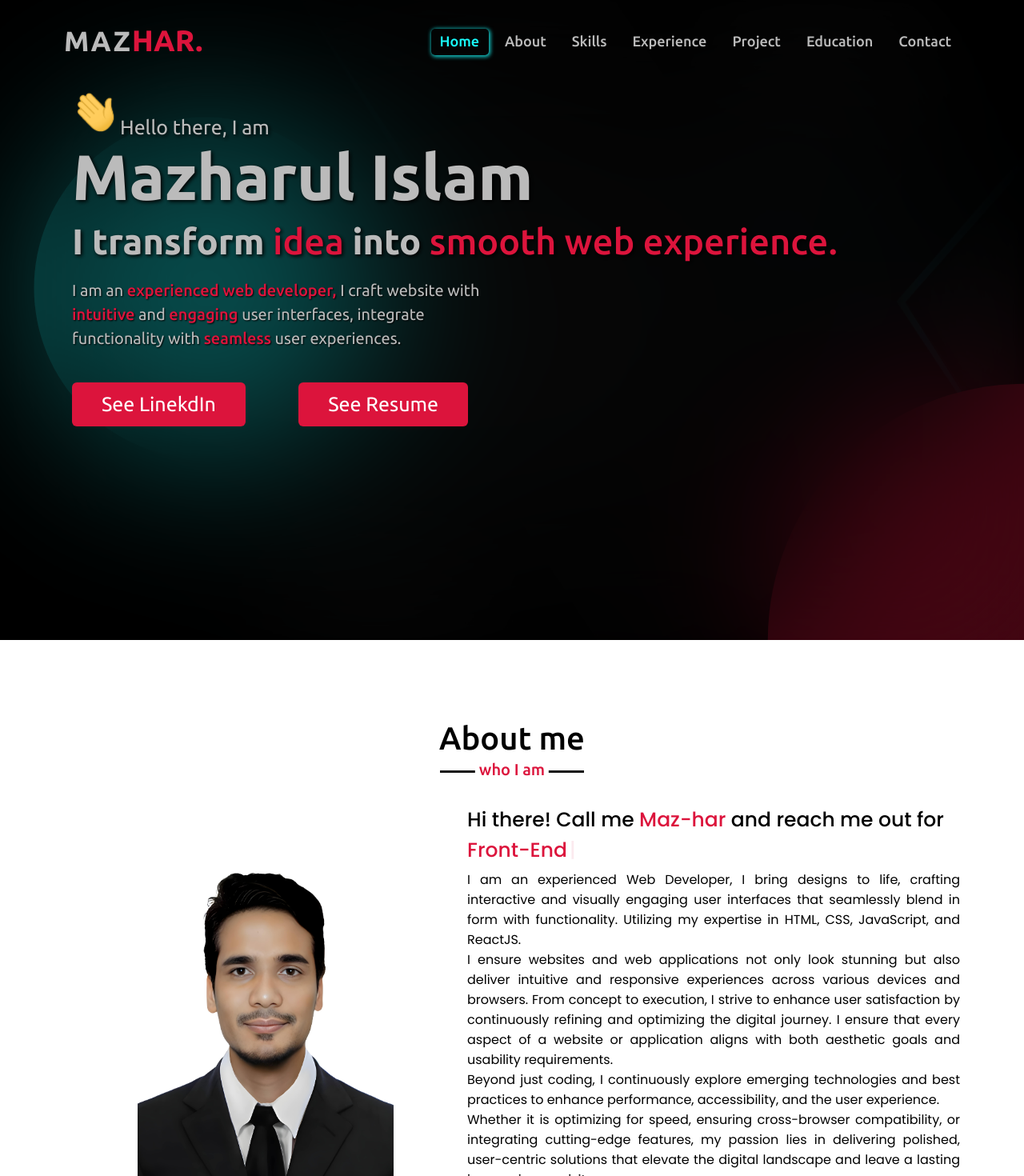
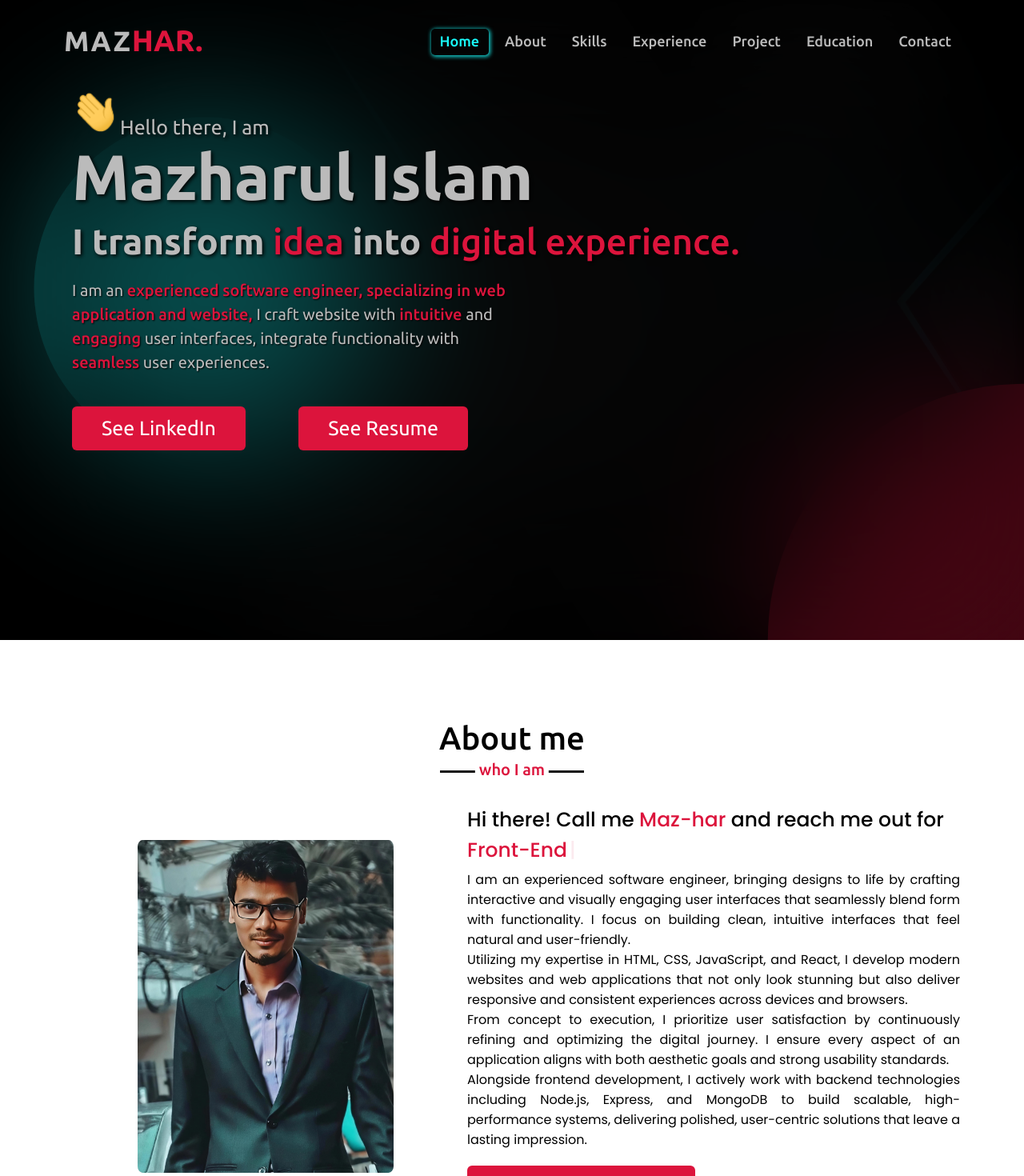
Before and after one commit to Maaazhar/maaazhar.github.io, a React (Vite) app: page / in a window 1280 px wide. Shown: the top 1470 px of the page at 80% size. Built offline with nearby package versions, Linux system fonts and the light colour scheme.

Commit message:
Changing Hero details, Profile picture, About details and Contact links

```diff
--- a/src/components/About/About.css
+++ b/src/components/About/About.css
@@ -16,7 +16,7 @@
     display: block;
     width: 320px;
     aspect-ratio: 1/1.3;
-    object-fit: fill;
+    object-fit: cover;
     border-radius: 2%;
 }
 
--- a/src/components/About/About.jsx
+++ b/src/components/About/About.jsx
@@ -29,6 +29,15 @@ export const About = () => {
                             </span>
                         </div>
                         <p>
+                            I am an experienced software engineer, bringing designs to life by crafting interactive and visually engaging user interfaces that seamlessly blend form with functionality. I focus on building clean, intuitive interfaces that feel natural and user-friendly.
+                            <br />
+                            Utilizing my expertise in HTML, CSS, JavaScript, and React, I develop modern websites and web applications that not only look stunning but also deliver responsive and consistent experiences across devices and browsers.
+                            <br />
+                            From concept to execution, I prioritize user satisfaction by continuously refining and optimizing the digital journey. I ensure every aspect of an application aligns with both aesthetic goals and strong usability standards.
+                            <br />
+                            Alongside frontend development, I actively work with backend technologies including Node.js, Express, and MongoDB to build scalable, high-performance systems, delivering polished, user-centric solutions that leave a lasting impression.
+                        </p>
+                        {/* <p>
                             I am an experienced Web Developer, I bring designs to life, crafting interactive and visually engaging user interfaces that seamlessly blend in form with functionality. Utilizing my expertise in HTML, CSS, JavaScript, and ReactJS.
                             <br />
                             I ensure websites and web applications not only look stunning but also deliver intuitive and responsive experiences across various devices and browsers. From concept to execution, I strive to enhance user satisfaction by continuously refining and optimizing the digital journey. I ensure that every aspect of a website or application aligns with both aesthetic goals and usability requirements.
@@ -36,7 +45,10 @@ export const About = () => {
                             Beyond just coding, I continuously explore emerging technologies and best practices to enhance performance, accessibility, and the user experience.
                             <br />
                             Whether it is optimizing for speed, ensuring cross-browser compatibility, or integrating cutting-edge features, my passion lies in delivering polished, user-centric solutions that elevate the digital landscape and leave a lasting impression on visitors.
-                        </p>
+                        </p> */}
+                        {/* <p>
+                            I am an experienced software engineer specializing in web applications and websites. I craft intuitive, engaging user interfaces and seamless user experiences using React, HTML, CSS, and JavaScript, while building scalable backends with Node.js, Express, and MongoDB, delivering responsive, high-performance, user-centric solutions.
+                        </p> */}
                         <div className="btn about-btn">
                             <a target="_blank"
                                 href="https://drive.google.com/u/1/uc?id=1-MoxBC-ULS87ZQZMdUBgPPxZapFSc8nc&export=download"
--- a/src/components/Contact/Contact.jsx
+++ b/src/components/Contact/Contact.jsx
@@ -60,11 +60,17 @@ const Contact = () => {
                                     <i className="fab fa-github-square"></i>
                                 </a>
                                 <a
+                                    title="Mazharul Islam on WhatsApp"
+                                    href="https://wa.me/971557517099"
+                                    target="_blank">
+                                    <i className="fab fa-whatsapp"></i>
+                                </a>
+                                {/* <a
                                     title="Mazharul Islam on Code pen"
                                     href="https://codepen.io/maaazhar"
                                     target="_blank">
                                     <i className="fab fa-codepen"></i>
-                                </a>
+                                </a> */}
                                 {/* <a
                                     title="Mazharul Islam on Code sand box"
                                     href="https://codesandbox.io/u/Maaazhar"
@@ -79,12 +85,12 @@ const Contact = () => {
                                         </g>
                                     </svg>
                                 </a> */}
-                                <a
+                                {/* <a
                                     title="Mazharul Islam on Facebook"
                                     href="https://www.facebook.com/MAAAZHAAAR/"
                                     target="_blank">
                                     <i className="fab fa-facebook-square"></i>
-                                </a>
+                                </a> */}
                                 {/* <a title="Mazharul Islam on Twitter" href="https://twitter.com/maaazhaaar" target="_blank"> <i
                                     className="fab fa-twitter-square"></i> </a> */}
                             </div>
--- a/src/components/Hero/Hero.jsx
+++ b/src/components/Hero/Hero.jsx
@@ -19,10 +19,10 @@ export const Hero = () => {
                                     I transform
                                     <span> idea </span>
                                     into
-                                    <span> smooth web experience.</span>
+                                    <span> digital experience.</span>
                                 </h2>
                                 <h3 className="text-4">
-                                    I am an <span> experienced web developer, </span>
+                                    I am an <span> experienced software engineer, specializing in web application and website, </span>
                                     I craft website with
                                     <span> intuitive </span>
                                     and
@@ -36,8 +36,8 @@ export const Hero = () => {
                                         className="btn home-btn-item"
                                         target="_blank"
                                         href="https://www.linkedin.com/in/maaazhar/"
-                                        title="See LinekdIn">
-                                        See LinekdIn
+                                        title="See LinkedIn">
+                                        See LinkedIn
                                     </a>
                                     <a
                                         className="btn home-btn-item"
--- a/src/components/Project/Project.css
+++ b/src/components/Project/Project.css
@@ -110,6 +110,7 @@
     visibility: visible;
 }
 
+
 .showMoreBtnWrapper {
     width: 100%;
     display: flex;
@@ -127,7 +128,7 @@
     text-decoration: none;
 }
 
-.showMoreBtn:hover{
+.showMoreBtn:hover {
     color: #dc143c;
 }
 
@@ -138,6 +139,7 @@
     animation: blinkIcon 1s infinite ease-in-out alternate;
     transition: transform 0.5s ease-in-out;
 }
+
 .showMoreBtn:hover::before,
 .showMoreBtn:hover::after {
     opacity: 0.8;
```
Also changed, not shown: src/components/Project/Project.jsx (+2 -5 lines), src/assets/images/profile-1.jpg (added), src/assets/images/profile.jpg.
